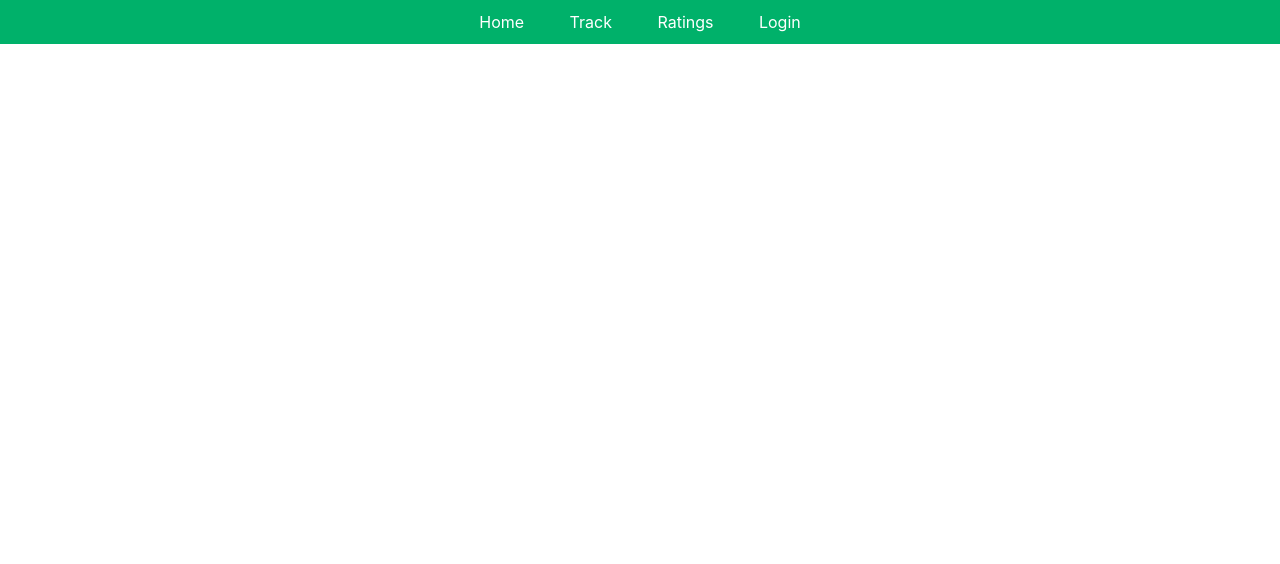
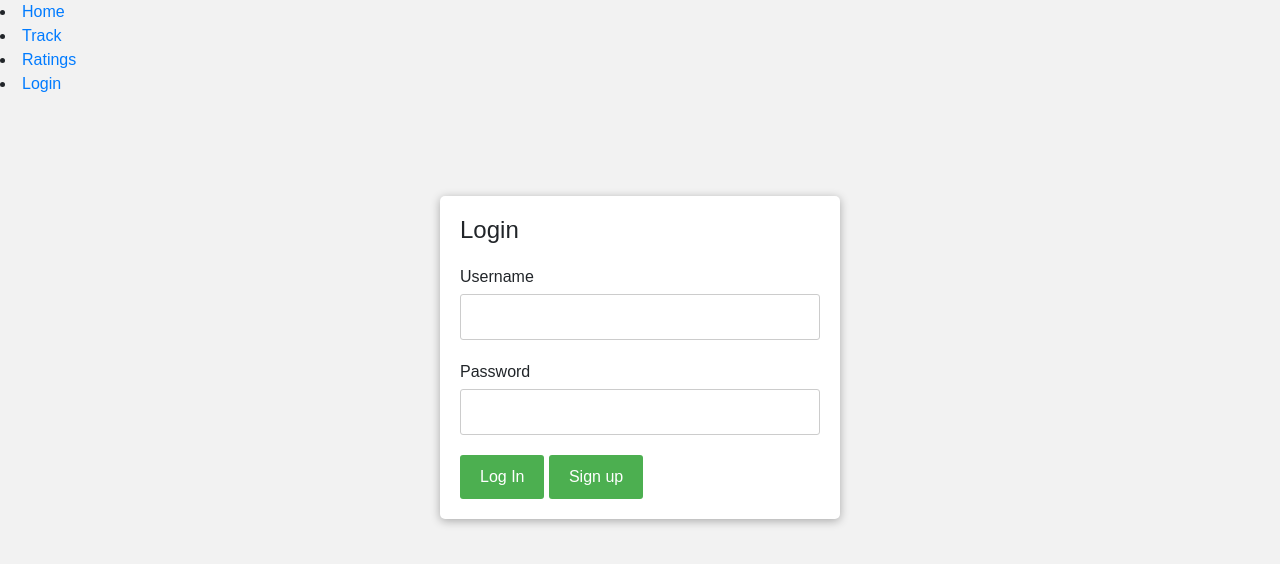
Before and after one commit to cfglondon23/Team-8, a Flask app: page /login.html in a window 1280 px wide. Shown: the top 564 px of the page. Run offline with Flask 2, Linux system fonts and the light colour scheme; some libraries are stand-ins or nearby versions.

Commit message:
login page

```diff
--- a/src/static/css/login.css
+++ b/src/static/css/login.css
@@ -0,0 +1,41 @@
+body {
+    font-family: Arial, sans-serif;
+    background-color: #f2f2f2;
+  }
+
+  .login {
+    background-color: #fff;
+    border-radius: 5px;
+    box-shadow: 0px 2px 10px rgba(0, 0, 0, 0.3);
+    margin: 100px auto;
+    padding: 20px;
+    width: 400px;
+  }
+
+  h1 {
+    font-size: 24px;
+    margin-bottom: 20px;
+  }
+
+  form label {
+    display: block;
+    font-size: 16px;
+    margin-bottom: 5px;
+  }
+
+  form input[type="text"], form input[type="password"] {
+    padding: 10px;
+    border: 1px solid #ccc;
+    border-radius: 3px;
+    margin-bottom: 20px;
+    width: 100%;
+  }
+
+  form input[type="submit"] {
+    background-color: #4CAF50;
+    border: none;
+    color: #fff;
+    padding: 10px 20px;
+    border-radius: 3px;
+    cursor: pointer;
+  }
--- a/src/templates/login.html
+++ b/src/templates/login.html
@@ -2,7 +2,7 @@
 <html lang="en">
   <head>
     <meta charset="UTF-8" />
-    <link rel="stylesheet" href="/static/css/main.css" />
+    <link rel="stylesheet" href="/static/css/login.css" />
     <link
       rel="stylesheet"
       href="https://cdn.jsdelivr.net/npm/bootstrap@4.0.0/dist/css/bootstrap.min.css"
@@ -25,6 +25,8 @@
       integrity="sha384-JZR6Spejh4U02d8jOt6vLEHfe/JQGiRRSQQxSfFWpi1MquVdAyjUar5+76PVCmYl"
       crossorigin="anonymous"
     ></script>
+
+
   </head>
 
   <body>
@@ -36,5 +38,27 @@
         <li><a href="login.html">Login</a></li>
       </nav>
     </header>
+
+
+
+      <title>Login Form</title>
+      <link rel="stylesheet" href="/static/css/login.css">
+
+
+    <div class="login">
+      <h1>Login</h1>
+        <form action="#" method="post">
+          <label for="username">Username</label>
+            <input type="text" name="username" id="username">
+          <label for="password">Password</label>
+            <input type="password" name="password" id="password">
+          <input type="submit" value="Log In">
+          <input type="submit" value="Sign up">
+        </form>
+     </div>
+
+
+
+
   </body>
 </html>
```
Also changed, not shown: src/static/css/main.css (line endings or trailing spaces).
